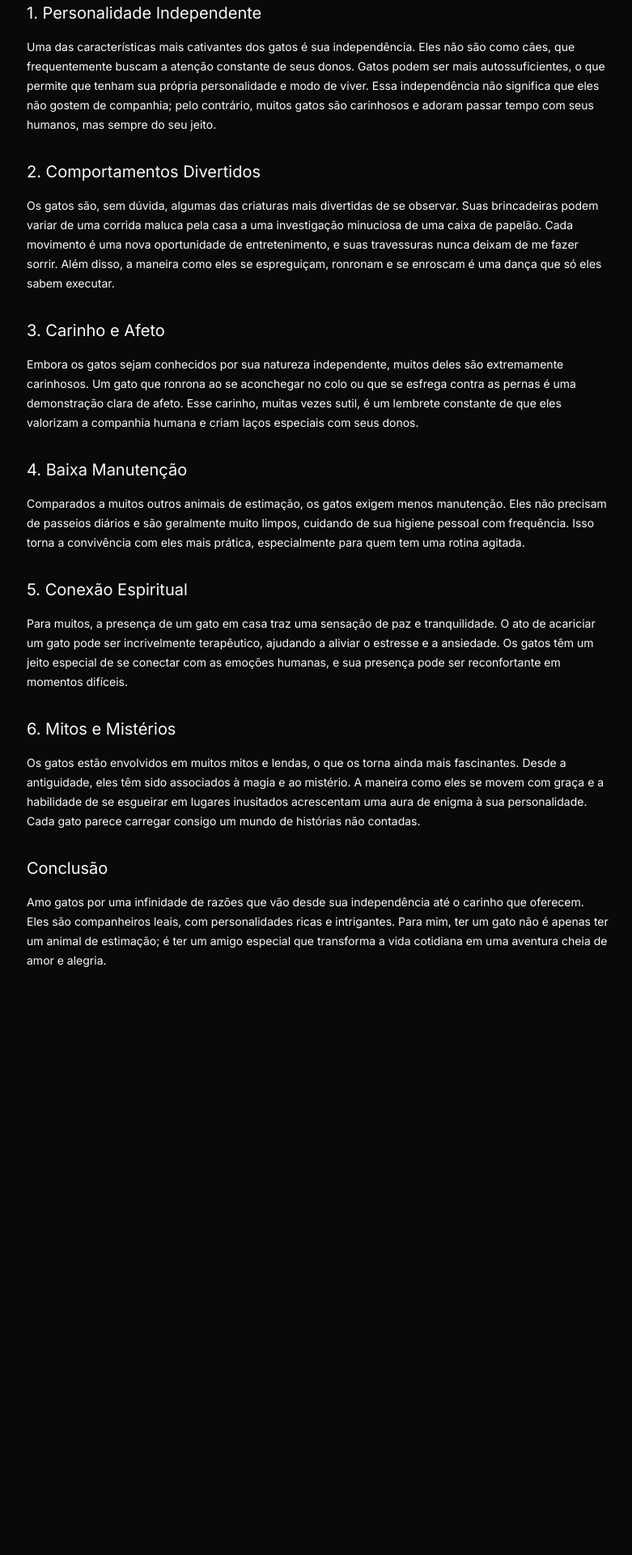
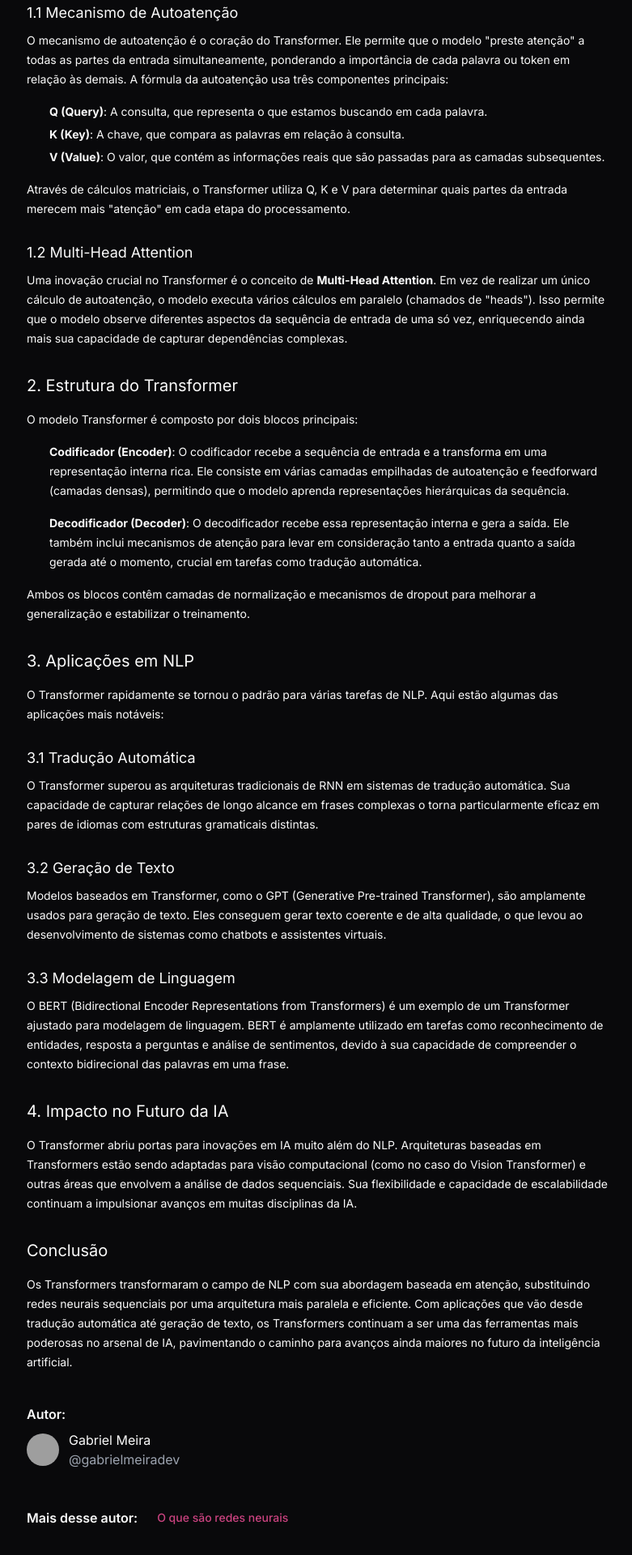
Before and after one commit to gabrielmeiradev/devco, a Next.js app: page /1/article/1 in a window 1280 px wide. Shown: the part 758-2678 px from the top of the page at 81% size, without its empty margins (247-1028 px from the left). Before the commit the page ends 1996 px from the top, so only its background shows below. Built offline with nearby package versions, Linux system fonts and the light colour scheme; grey boxes are pictures that could not be loaded.

Commit message:
feat: article page

```diff
--- a/app/[username]/article/[slug]/page.tsx
+++ b/app/[username]/article/[slug]/page.tsx
@@ -11,6 +11,8 @@ import Link from "next/link";
 import { hexToHSL } from "@/app/_utils/color-converter";
 import Wrapper from "@/components/wrapper";
 import ReactMarkdown from "react-markdown"
+import { Button } from "@/components/ui/button";
+import { Avatar, AvatarImage } from "@/components/ui/avatar";
 
 export default function ArticlePage() {
     const { slug } = useParams();
@@ -23,38 +25,6 @@ export default function ArticlePage() {
     const userInApp = getUserInApp(user);
     // eslint-disable-next-line react-hooks/rules-of-hooks
     const { menuItems } = useProfileSections(userInApp);
-
-    const markdown_temp = `Os gatos são criaturas fascinantes que conquistaram o coração de milhões de pessoas ao redor do mundo. Minha paixão por eles vai além de sua aparência encantadora; é uma combinação de suas personalidades únicas, comportamentos intrigantes e o carinho que eles oferecem. Aqui estão algumas razões pelas quais eu amo gatos.
-
-![Cute Cat](https://gallerypng.com/wp-content/uploads/2024/03/cat-png-cute-cat-free-hd-download-transparent-png-45943-936x1024.png)
-
-## 1. Personalidade Independente
-Uma das características mais cativantes dos gatos é sua independência. Eles não são como cães, que frequentemente buscam a atenção constante de seus donos. Gatos podem ser mais autossuficientes, o que permite que tenham sua própria personalidade e modo de viver. Essa independência não significa que eles não gostem de companhia; pelo contrário, muitos gatos são carinhosos e adoram passar tempo com seus humanos, mas sempre do seu jeito.
-
-## 2. Comportamentos Divertidos
-
-Os gatos são, sem dúvida, algumas das criaturas mais divertidas de se observar. Suas brincadeiras podem variar de uma corrida maluca pela casa a uma investigação minuciosa de uma caixa de papelão. Cada movimento é uma nova oportunidade de entretenimento, e suas travessuras nunca deixam de me fazer sorrir. Além disso, a maneira como eles se espreguiçam, ronronam e se enroscam é uma dança que só eles sabem executar.
-
-## 3. Carinho e Afeto
-
-Embora os gatos sejam conhecidos por sua natureza independente, muitos deles são extremamente carinhosos. Um gato que ronrona ao se aconchegar no colo ou que se esfrega contra as pernas é uma demonstração clara de afeto. Esse carinho, muitas vezes sutil, é um lembrete constante de que eles valorizam a companhia humana e criam laços especiais com seus donos.
-
-## 4. Baixa Manutenção
-
-Comparados a muitos outros animais de estimação, os gatos exigem menos manutenção. Eles não precisam de passeios diários e são geralmente muito limpos, cuidando de sua higiene pessoal com frequência. Isso torna a convivência com eles mais prática, especialmente para quem tem uma rotina agitada.
-
-## 5. Conexão Espiritual
-
-Para muitos, a presença de um gato em casa traz uma sensação de paz e tranquilidade. O ato de acariciar um gato pode ser incrivelmente terapêutico, ajudando a aliviar o estresse e a ansiedade. Os gatos têm um jeito especial de se conectar com as emoções humanas, e sua presença pode ser reconfortante em momentos difíceis.
-
-## 6. Mitos e Mistérios
-
-Os gatos estão envolvidos em muitos mitos e lendas, o que os torna ainda mais fascinantes. Desde a antiguidade, eles têm sido associados à magia e ao mistério. A maneira como eles se movem com graça e a habilidade de se esgueirar em lugares inusitados acrescentam uma aura de enigma à sua personalidade. Cada gato parece carregar consigo um mundo de histórias não contadas.
-
-## Conclusão
-
-Amo gatos por uma infinidade de razões que vão desde sua independência até o carinho que oferecem. Eles são companheiros leais, com personalidades ricas e intrigantes. Para mim, ter um gato não é apenas ter um animal de estimação; é ter um amigo especial que transforma a vida cotidiana em uma aventura cheia de amor e alegria.
-`
 
     return (
         <>
@@ -69,7 +39,28 @@ Amo gatos por uma infinidade de razões que vão desde sua independência até o
                         <p className="text-gray-400">Por <Link href={`/${user.username}`} className={`py-2 border-b-2 border-dashed hover:text-primary hover:border-primary-foreground transition`}>{user.username}</Link> em {getDateFormatted(article.date, "dd/mm/yy")}</p>
                     </div>
                     <div className="mt-12 prose-sm dark:prose-invert">
-                        {<ReactMarkdown>{markdown_temp}</ReactMarkdown>}
+                        {<ReactMarkdown>{article.content}</ReactMarkdown>}
+                    </div>
+                    <div className="mt-10">
+                        <h3 className="text-base font-semibold">Autor:</h3>
+                        <div className="flex items-center gap-3 mt-2">
+                            <Avatar>
+                                <AvatarImage src={user.avatarSrc} />
+                            </Avatar>
+                            <div className="flex flex-col">
+                                <p>Gabriel Meira</p>
+                                <span className="text-gray-400">@gabrielmeiradev</span>
+                            </div>
+
+                        </div>
+                    </div>
+                    <div className="mt-10 flex gap-2 items-center">
+                        <h3 className="font-semibold">Mais desse autor:</h3>
+                        <Link href={"#"}>
+                            <Button variant={"link"}>
+                                O que são redes neurais
+                            </Button>
+                        </Link>
                     </div>
                 </div>
             </Wrapper>
--- a/app/_services/get-article-by-id.tsx
+++ b/app/_services/get-article-by-id.tsx
@@ -3,8 +3,61 @@ import IArticle from "../_interfaces/article";
 export default function getArticleById(id: string): IArticle {
     console.log(id);
     return {
-        title: "Porque eu amo gatos",
-        content: "Lorem, ipsum dolor sit amet consectetur adipisicing elit. Nemo voluptatibus, architecto sed voluptate dolores temporibus dolorum vero accusamus cum veniam!",
+        title: "Transformers: A Revolução no Processamento de Linguagem Natural (NLP)",
+        content: `Os Transformers têm revolucionado o campo da Inteligência Artificial, especialmente no Processamento de Linguagem Natural (NLP). Introduzido no artigo _"Attention is All You Need"_ (Vaswani et al., 2017), o modelo Transformer se afastou das arquiteturas tradicionais baseadas em RNNs (Redes Neurais Recorrentes) e LSTMs (Long Short-Term Memory), introduzindo um novo paradigma baseado em **atenção**. Este avanço permitiu enormes saltos em desempenho em várias tarefas de NLP, como tradução automática, geração de texto e entendimento contextual.
+
+## 1. O Que São os Transformers?
+
+O Transformer é uma arquitetura de rede neural projetada para processar dados sequenciais, mas de forma paralela, ao contrário dos RNNs, que processam dados sequencialmente. A chave do sucesso do Transformer está em seu **mecanismo de autoatenção**, que permite ao modelo focar em diferentes partes de uma sequência de entrada de forma flexível, capturando melhor as dependências de longo alcance entre palavras ou tokens.
+![transformers image](https://analyticsindiamag.com/wp-content/uploads/2021/08/visual-transformers.gif)
+### 1.1 Mecanismo de Autoatenção
+
+O mecanismo de autoatenção é o coração do Transformer. Ele permite que o modelo "preste atenção" a todas as partes da entrada simultaneamente, ponderando a importância de cada palavra ou token em relação às demais. A fórmula da autoatenção usa três componentes principais:
+
+- **Q (Query)**: A consulta, que representa o que estamos buscando em cada palavra.
+- **K (Key)**: A chave, que compara as palavras em relação à consulta.
+- **V (Value)**: O valor, que contém as informações reais que são passadas para as camadas subsequentes.
+
+Através de cálculos matriciais, o Transformer utiliza Q, K e V para determinar quais partes da entrada merecem mais "atenção" em cada etapa do processamento.
+
+### 1.2 Multi-Head Attention
+
+Uma inovação crucial no Transformer é o conceito de **Multi-Head Attention**. Em vez de realizar um único cálculo de autoatenção, o modelo executa vários cálculos em paralelo (chamados de "heads"). Isso permite que o modelo observe diferentes aspectos da sequência de entrada de uma só vez, enriquecendo ainda mais sua capacidade de capturar dependências complexas.
+
+## 2. Estrutura do Transformer
+
+O modelo Transformer é composto por dois blocos principais:
+
+- **Codificador (Encoder)**: O codificador recebe a sequência de entrada e a transforma em uma representação interna rica. Ele consiste em várias camadas empilhadas de autoatenção e feedforward (camadas densas), permitindo que o modelo aprenda representações hierárquicas da sequência.
+
+- **Decodificador (Decoder)**: O decodificador recebe essa representação interna e gera a saída. Ele também inclui mecanismos de atenção para levar em consideração tanto a entrada quanto a saída gerada até o momento, crucial em tarefas como tradução automática.
+
+Ambos os blocos contêm camadas de normalização e mecanismos de dropout para melhorar a generalização e estabilizar o treinamento.
+
+## 3. Aplicações em NLP
+
+O Transformer rapidamente se tornou o padrão para várias tarefas de NLP. Aqui estão algumas das aplicações mais notáveis:
+
+### 3.1 Tradução Automática
+
+O Transformer superou as arquiteturas tradicionais de RNN em sistemas de tradução automática. Sua capacidade de capturar relações de longo alcance em frases complexas o torna particularmente eficaz em pares de idiomas com estruturas gramaticais distintas.
+
+### 3.2 Geração de Texto
+
+Modelos baseados em Transformer, como o GPT (Generative Pre-trained Transformer), são amplamente usados para geração de texto. Eles conseguem gerar texto coerente e de alta qualidade, o que levou ao desenvolvimento de sistemas como chatbots e assistentes virtuais.
+
+### 3.3 Modelagem de Linguagem
+
+O BERT (Bidirectional Encoder Representations from Transformers) é um exemplo de um Transformer ajustado para modelagem de linguagem. BERT é amplamente utilizado em tarefas como reconhecimento de entidades, resposta a perguntas e análise de sentimentos, devido à sua capacidade de compreender o contexto bidirecional das palavras em uma frase.
+
+## 4. Impacto no Futuro da IA
+
+O Transformer abriu portas para inovações em IA muito além do NLP. Arquiteturas baseadas em Transformers estão sendo adaptadas para visão computacional (como no caso do Vision Transformer) e outras áreas que envolvem a análise de dados sequenciais. Sua flexibilidade e capacidade de escalabilidade continuam a impulsionar avanços em muitas disciplinas da IA.
+
+## Conclusão
+
+Os Transformers transformaram o campo de NLP com sua abordagem baseada em atenção, substituindo redes neurais sequenciais por uma arquitetura mais paralela e eficiente. Com aplicações que vão desde tradução automática até geração de texto, os Transformers continuam a ser uma das ferramentas mais poderosas no arsenal de IA, pavimentando o caminho para avanços ainda maiores no futuro da inteligência artificial.
+`,
         date: new Date(),
         username: "gabrielmeiradev"
     }
```
